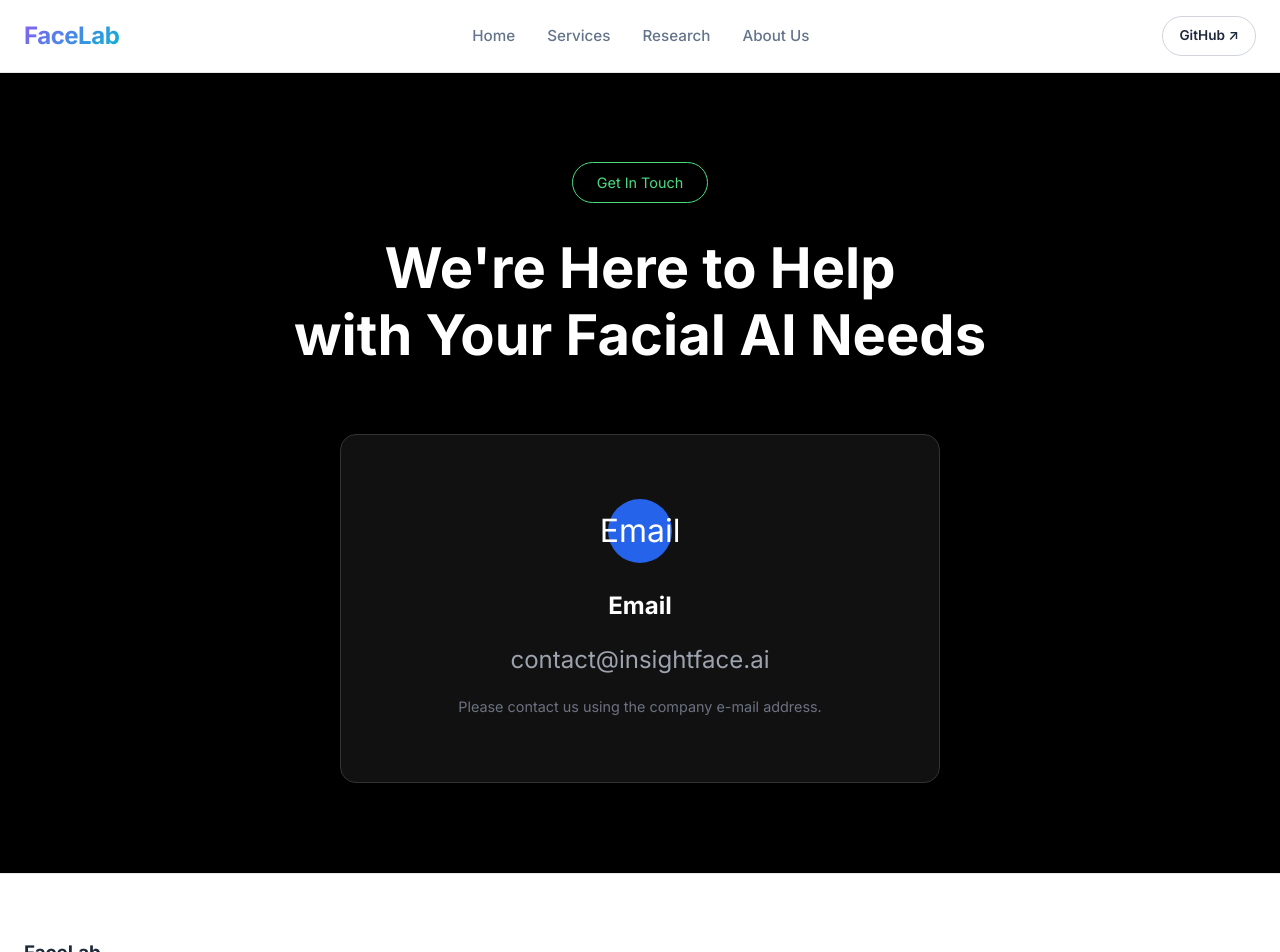
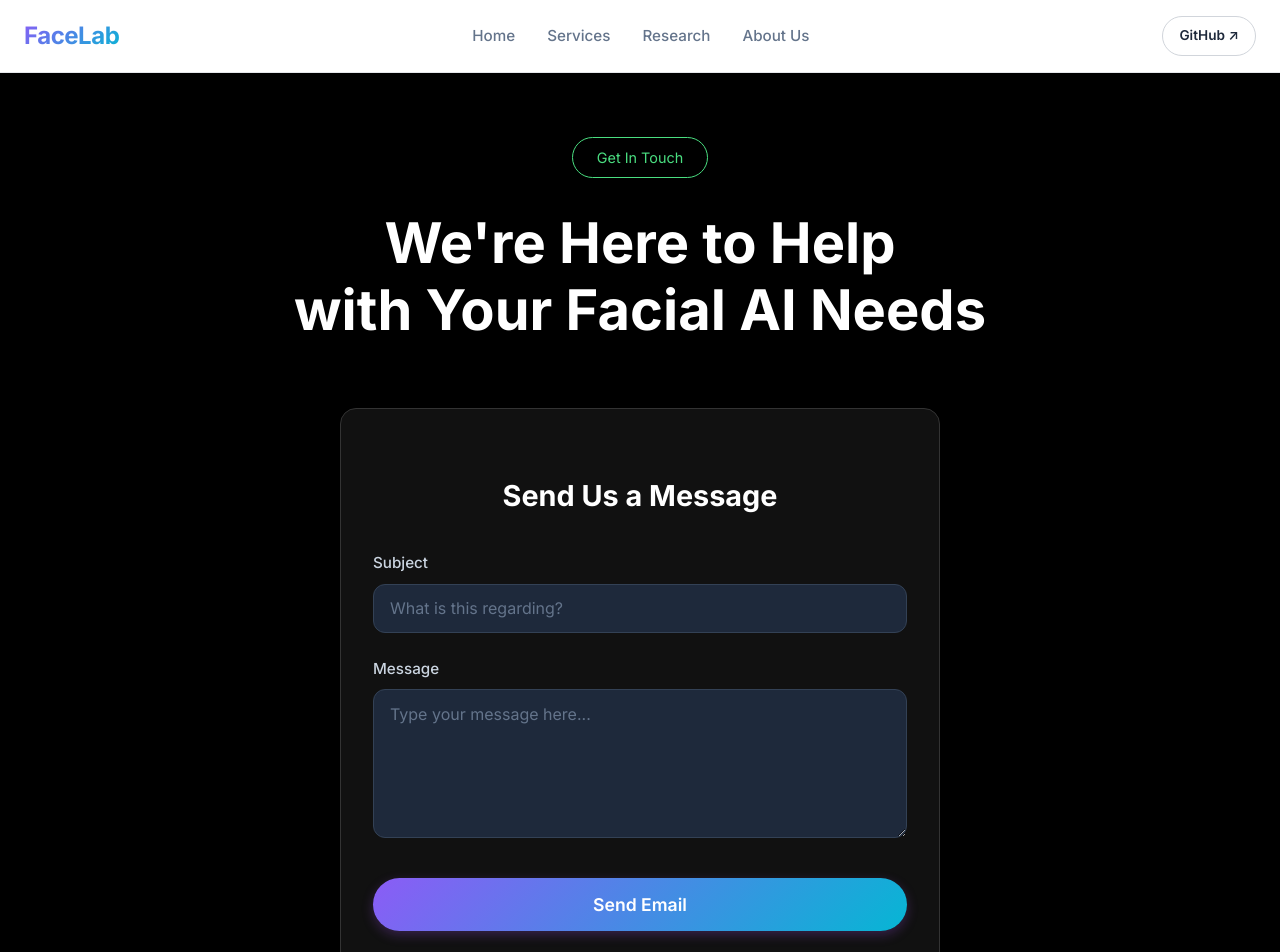
Before and after one commit to mater3214/FaceSwap_Pj, a React (Vite) app in the folder frontend/: page /contact in a window 1280 px wide. Shown: the top 952 px of the page. Built offline with nearby package versions, Linux system fonts and the light colour scheme; no server answers.

Commit message:
feat(frontend): create functional contact form using mailto for materking7661@gmail.com

```diff
--- a/frontend/src/pages/ContactPage.css
+++ b/frontend/src/pages/ContactPage.css
@@ -52,24 +52,68 @@
 }
 
 .contact-card h2 {
-    font-size: 1.5rem;
-    margin-bottom: 1rem;
+    font-size: 1.8rem;
+    margin-bottom: 2rem;
 }
 
-.contact-email {
-    display: block;
-    font-size: 1.5rem;
-    color: #9ca3af;
-    margin-bottom: 1rem;
-    text-decoration: none;
-    transition: color 0.2s;
+.contact-form {
+    display: flex;
+    flex-direction: column;
+    gap: 1.5rem;
+    text-align: left;
 }
 
-.contact-email:hover {
+.form-group {
+    display: flex;
+    flex-direction: column;
+    gap: 0.5rem;
+}
+
+.form-group label {
+    font-size: 0.95rem;
+    color: #cbd5e1;
+    font-weight: 500;
+}
+
+.form-group input,
+.form-group textarea {
+    width: 100%;
+    padding: 0.85rem 1rem;
+    background: #1e293b;
+    border: 1px solid #334155;
+    border-radius: var(--radius-md);
     color: white;
+    font-family: inherit;
+    font-size: 1rem;
+    transition: all 0.2s;
+}
+
+.form-group input:focus,
+.form-group textarea:focus {
+    outline: none;
+    border-color: #3b82f6;
+    box-shadow: 0 0 0 3px rgba(59, 130, 246, 0.2);
+}
+
+.form-group input::placeholder,
+.form-group textarea::placeholder {
+    color: #64748b;
+}
+
+.btn-submit {
+    margin-top: 1rem;
+    width: 100%;
+    padding: 1rem;
+    font-size: 1.1rem;
+    font-weight: 600;
 }
 
 .contact-hint {
     color: #6b7280;
     font-size: 0.9rem;
 }
+
+.contact-hint {
+    color: #6b7280;
+    font-size: 0.9rem;
+}
--- a/frontend/src/pages/ContactPage.jsx
+++ b/frontend/src/pages/ContactPage.jsx
@@ -1,6 +1,24 @@
+import { useState } from 'react';
 import './ContactPage.css';
 
 function ContactPage() {
+    const [formData, setFormData] = useState({
+        subject: '',
+        message: ''
+    });
+
+    const handleChange = (e) => {
+        setFormData({ ...formData, [e.target.name]: e.target.value });
+    };
+
+    const handleSubmit = (e) => {
+        e.preventDefault();
+        const email = 'materking7661@gmail.com';
+        const mailtoLink = `mailto:${email}?subject=${encodeURIComponent(formData.subject)}&body=${encodeURIComponent(formData.message)}`;
+        window.location.href = mailtoLink;
+        setFormData({ subject: '', message: '' });
+    };
+
     return (
         <div className="contact-page">
             <div className="container">
@@ -10,15 +28,38 @@ function ContactPage() {
                 </div>
 
                 <div className="contact-card">
-                    <div className="contact-icon">
-                        Email
-                    </div>
-                    <h2>Email</h2>
-                    <a href="mailto:contact@insightface.ai" className="contact-email">
-                        contact@insightface.ai
-                    </a>
-                    <p className="contact-hint">
-                        Please contact us using the company e-mail address.
+                    <h2>Send Us a Message</h2>
+                    <form className="contact-form" onSubmit={handleSubmit}>
+                        <div className="form-group">
+                            <label htmlFor="subject">Subject</label>
+                            <input
+                                type="text"
+                                id="subject"
+                                name="subject"
+                                placeholder="What is this regarding?"
+                                value={formData.subject}
+                                onChange={handleChange}
+                                required
+                            />
+                        </div>
+                        <div className="form-group">
+                            <label htmlFor="message">Message</label>
+                            <textarea
+                                id="message"
+                                name="message"
+                                placeholder="Type your message here..."
+                                rows="6"
+                                value={formData.message}
+                                onChange={handleChange}
+                                required
+                            ></textarea>
+                        </div>
+                        <button type="submit" className="btn btn-primary btn-submit">
+                            Send Email
+                        </button>
+                    </form>
+                    <p className="contact-hint" style={{ marginTop: '1.5rem' }}>
+                        This will open your default email app to message materking7661@gmail.com
                     </p>
                 </div>
             </div>
```
Also changed, not shown: 2 other files (tests, documents, lock files or other folders).
